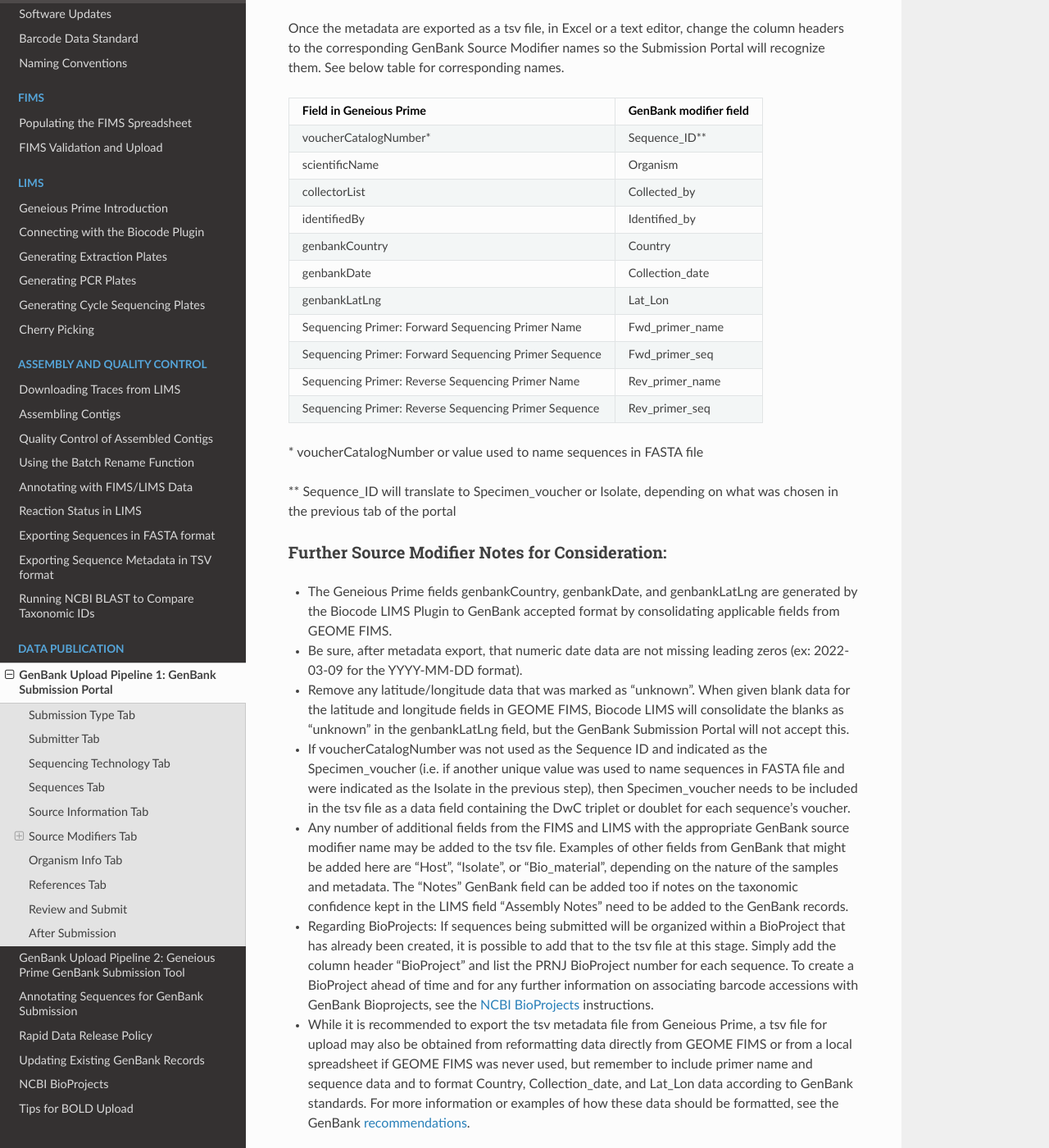
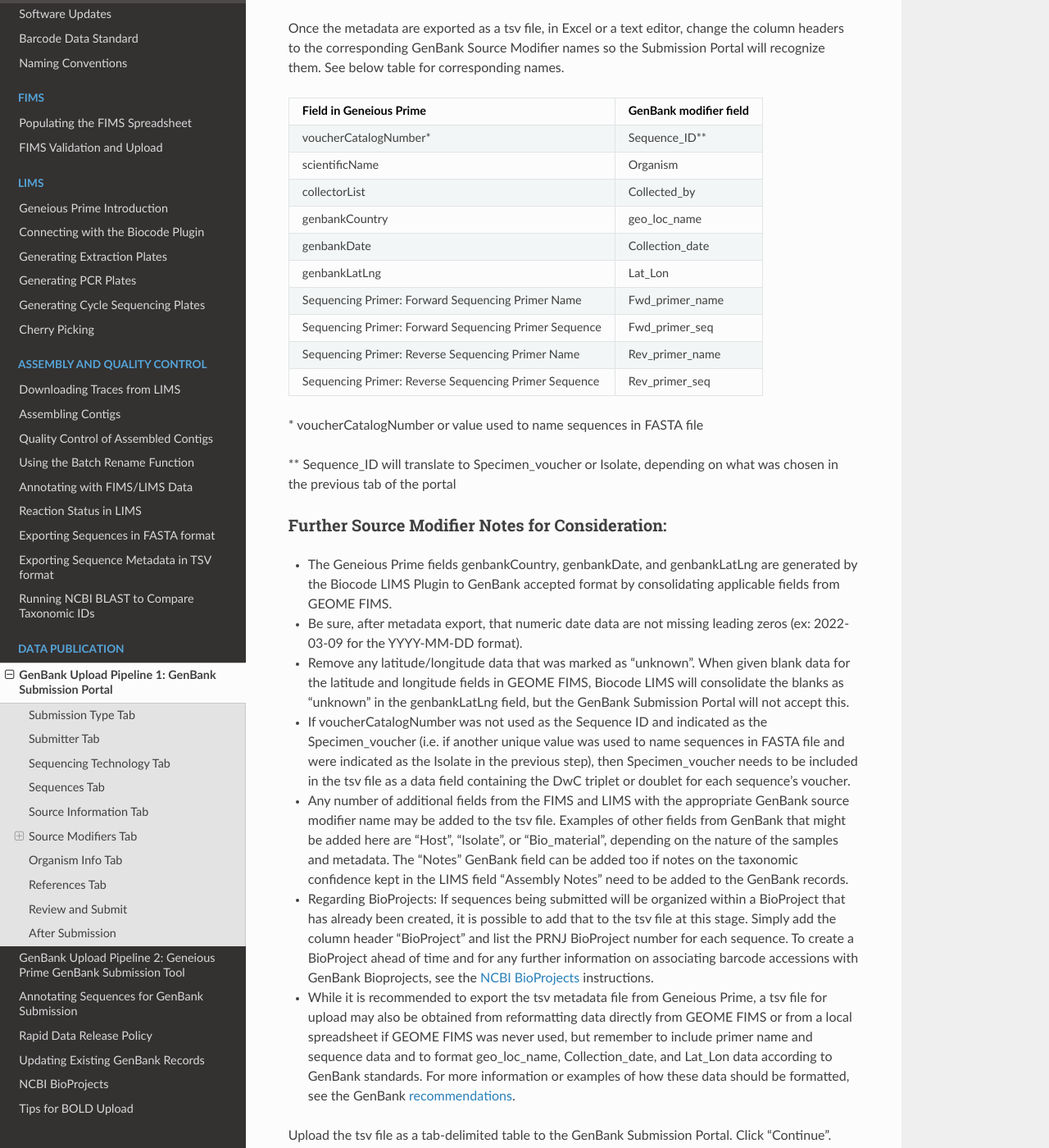
Before and after one commit to SIBarcodeNetwork/ReadtheDocsMaster, a Sphinx documentation site: the page built from Docs/gb_upload_sub_portal.rst, in a window 1280 px wide and 1400 px high, scrolled down 6597 px. Shown: the whole window at 82% size. Built offline with Sphinx 7.4.7 and the Read the Docs theme 3.1.0, drawn with Linux system fonts in a browser that asks for light colours.

Commit message:
Update gb_upload_sub_portal.rst
changed "country" source modifier to geo_loc_name, removed IdentifiedBy as a needed source modifier as it has been deprecated by GenBank.

```diff
--- a/Docs/gb_upload_sub_portal.rst
+++ b/Docs/gb_upload_sub_portal.rst
@@ -124,9 +124,7 @@
 +-----------------------------------+------------------------+
 | collectorList                     | Collected_by           |
 +-----------------------------------+------------------------+
-| identifiedBy                      | Identified_by          |
-+-----------------------------------+------------------------+
-| genbankCountry                    | Country                |
+| genbankCountry                    | geo_loc_name           |
 +-----------------------------------+------------------------+
 | genbankDate                       | Collection_date        |
 +-----------------------------------+------------------------+
@@ -163,7 +161,7 @@
 
 * Regarding BioProjects: If sequences being submitted will be organized within a BioProject that has already been created, it is possible to add that to the tsv file at this stage. Simply add the column header “BioProject” and list the PRNJ BioProject number for each sequence. To create a BioProject ahead of time and for any further information on associating barcode accessions with GenBank Bioprojects, see the :ref:`Bioprojects-link` instructions.
 
-* While it is recommended to export the tsv metadata file from Geneious Prime, a tsv file for upload may also be obtained from reformatting data directly from GEOME FIMS or from a local spreadsheet if GEOME FIMS was never used, but remember to include primer name and sequence data and to format Country, Collection_date, and Lat_Lon data according to GenBank standards. For more information or examples of how these data should be formatted, see the GenBank `recommendations <https://www.ncbi.nlm.nih.gov/WebSub/html/help/genbank-source-table.html#modifiers/>`_.
+* While it is recommended to export the tsv metadata file from Geneious Prime, a tsv file for upload may also be obtained from reformatting data directly from GEOME FIMS or from a local spreadsheet if GEOME FIMS was never used, but remember to include primer name and sequence data and to format geo_loc_name, Collection_date, and Lat_Lon data according to GenBank standards. For more information or examples of how these data should be formatted, see the GenBank `recommendations <https://www.ncbi.nlm.nih.gov/WebSub/html/help/genbank-source-table.html#modifiers/>`_.
 
 Upload the tsv file as a tab-delimited table to the GenBank Submission Portal. Click “Continue”.
 
```
